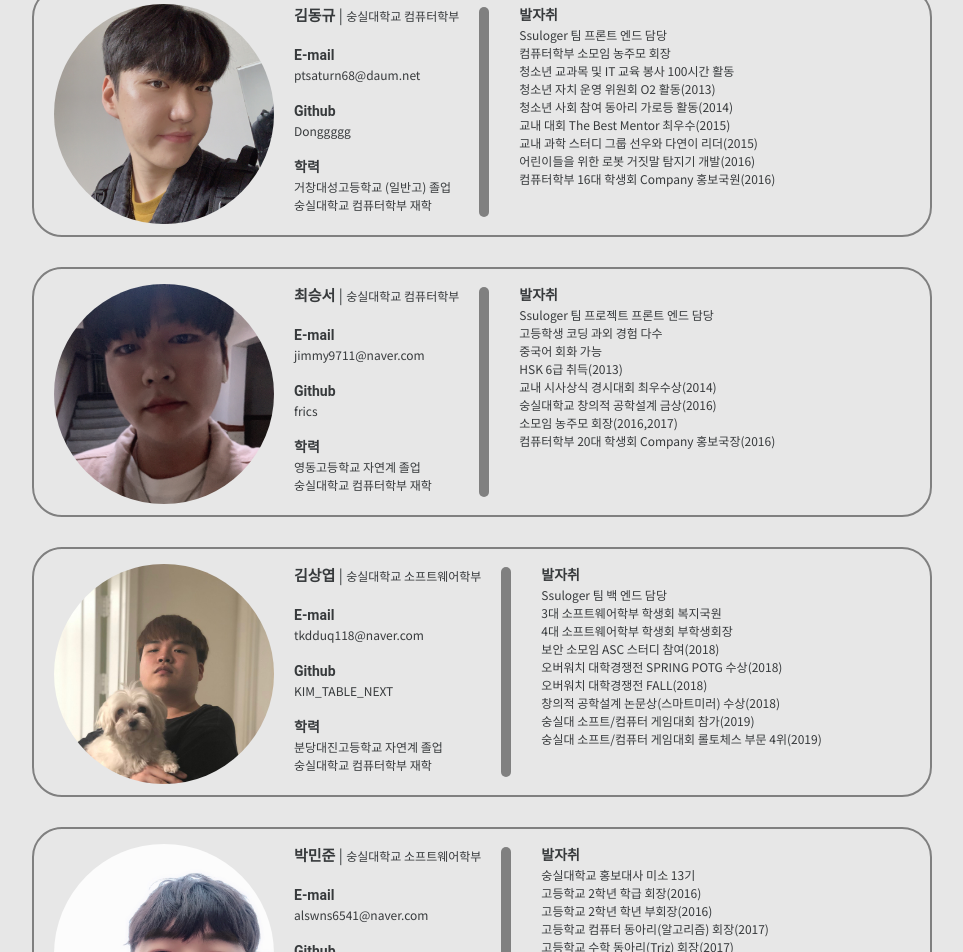
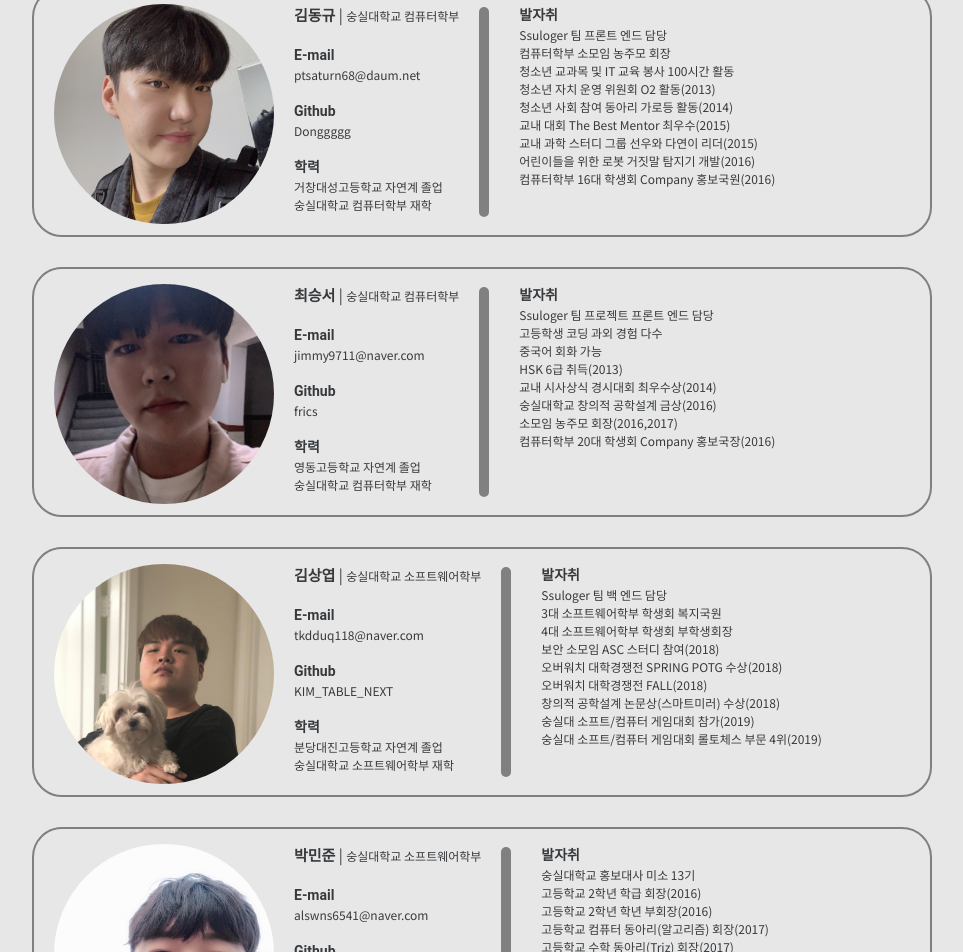
Before and after one commit to qdwns9704/SSULoger, a Jekyll site: the page built from contributor.html, in a window 1280 px wide. Shown: the part 448-1400 px from the top of the page, without its empty margins (208-1171 px from the left). Built offline with Jekyll 4.4.1, drawn with Linux system fonts in a browser that asks for light colours.

Commit message:
Modify wrong profile content

```diff
--- a/contributor.html
+++ b/contributor.html
@@ -50,7 +50,7 @@ tags: [contributor]
         <div class="title small"> <strong>Github</strong></div>
         <p class="title">Donggggg</p>
         <div class="title small"> <strong>학력</strong></div>
-        <p class="title">거창대성고등학교 (일반고) 졸업<br>
+        <p class="title">거창대성고등학교 자연계 졸업<br>
           숭실대학교 컴퓨터학부 재학 </p>
       </div>
 
@@ -113,7 +113,7 @@ tags: [contributor]
         <p class="title">KIM_TABLE_NEXT</p>
         <div class="title small"> <strong>학력</strong></div>
         <p class="title">분당대진고등학교 자연계 졸업<br>
-          숭실대학교 컴퓨터학부 재학 </p>
+          숭실대학교 소프트웨어학부 재학 </p>
       </div>
       <div class="introduce_box verticl_line"> </div>
       <div class="introduce_box content">
```
